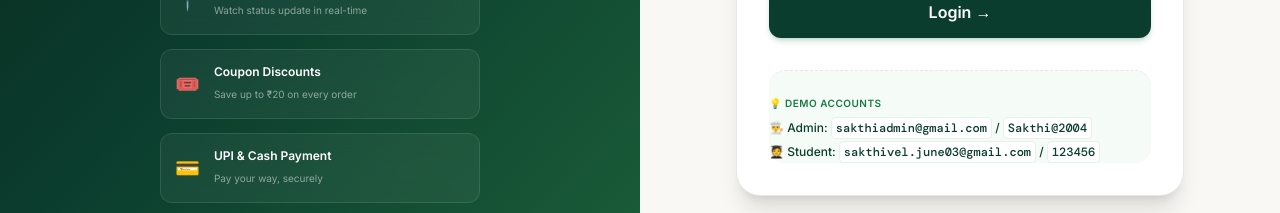
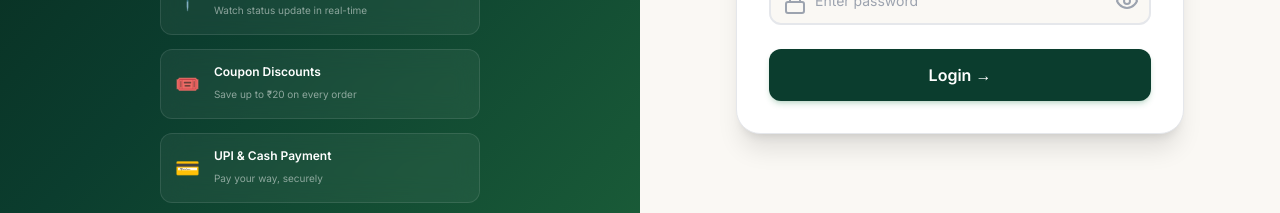
Before and after one commit to sakthivel-rajendhran/Smart-Canteen-Management, a React (Vite) app in the folder frontend/: page /login in a window 1280 px wide. Shown: the part 492-705 px from the top of the page. Built offline with nearby package versions, Linux system fonts and the light colour scheme; no server answers.

Commit message:
Remove demo credentials from Login page and README

```diff
--- a/frontend/src/pages/Login.jsx
+++ b/frontend/src/pages/Login.jsx
@@ -283,16 +283,6 @@ const Login = () => {
               {submitting ? 'Authenticating...' : activeTab === 'login' ? 'Login →' : 'Create Account →'}
             </button>
           </form>
-
-          {/* Seed demo credential indicators */}
-          <div className="mt-8 pt-6 border-t border-border bg-primary-light/40 border-dashed rounded-2xl p-4.5 text-xs text-primary-dark leading-relaxed">
-            <strong className="block text-[10px] tracking-wider uppercase text-primary font-black mb-1.5">💡 Demo Accounts</strong>
-            <div className="grid grid-cols-1 gap-1 font-medium">
-              <div>👨‍🍳 Admin: <code className="font-mono bg-white px-1 py-0.5 rounded border border-primary/10">sakthiadmin@gmail.com</code> / <code className="font-mono bg-white px-1 py-0.5 rounded border border-primary/10">Sakthi@2004</code></div>
-              <div>🧑‍🎓 Student: <code className="font-mono bg-white px-1 py-0.5 rounded border border-primary/10">sakthivel.june03@gmail.com</code> / <code className="font-mono bg-white px-1 py-0.5 rounded border border-primary/10">123456</code></div>
-            </div>
-          </div>
-
         </div>
       </div>
     </div>
```
Also changed, not shown: 1 other file (tests, documents, lock files or other folders).
